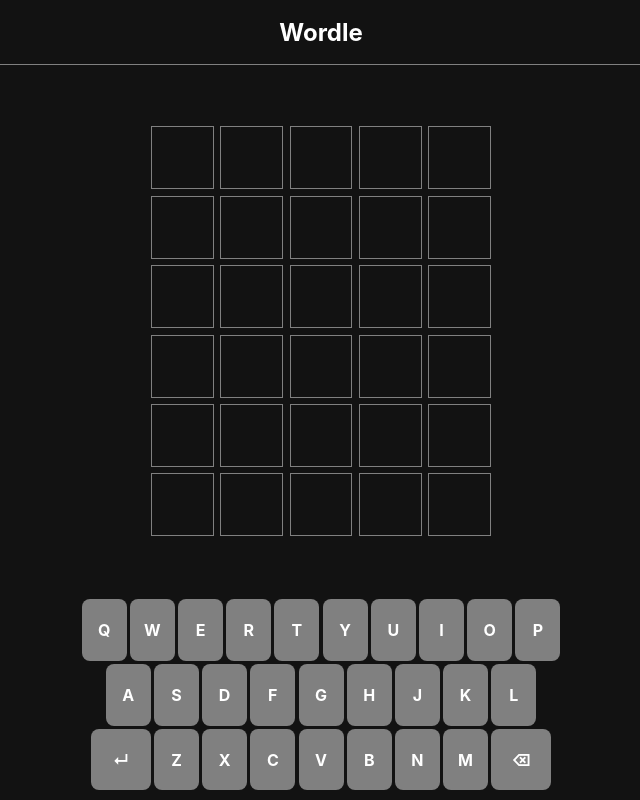
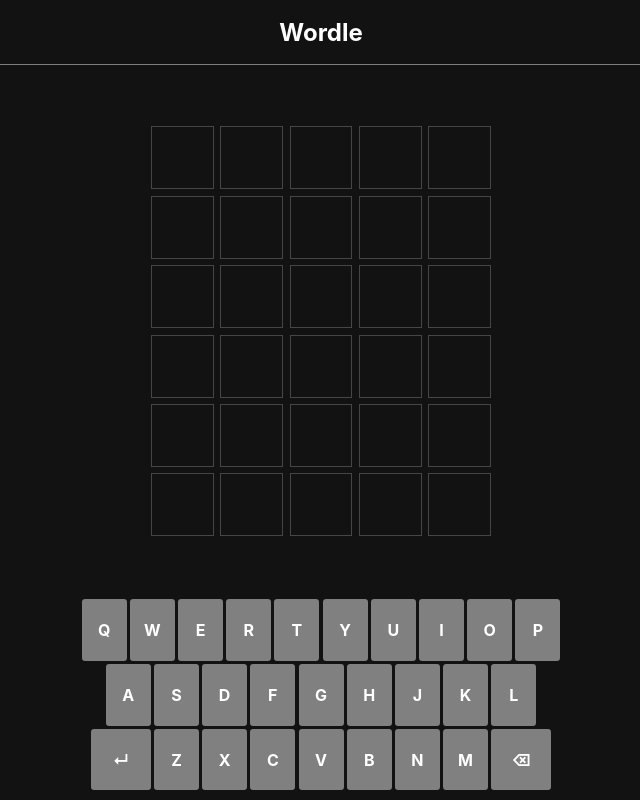
Before and after one commit to chris-pomeroy/wordle, a React (Create React App) app: page / in a window 1280 px wide. Shown: the whole page, without its empty margins (319-959 px from the left). Built offline with nearby package versions, Linux system fonts and the light colour scheme.

Commit message:
Changes to colour

```diff
--- a/src/components/board/Cell.module.css
+++ b/src/components/board/Cell.module.css
@@ -2,7 +2,7 @@
     width: 20%;
     aspect-ratio: 1 / 1;
     margin: .2rem;
-    border: 1px solid var(--default-colour);
+    border: 1px solid var(--incorrect-colour);
     display: flex;
     align-items: center;
     justify-content: center;
--- a/src/components/keyboard/Key.module.css
+++ b/src/components/keyboard/Key.module.css
@@ -1,6 +1,6 @@
 .key {
     padding: 1.3rem 0;
-    border-radius: .5rem;
+    border-radius: .2rem;
     margin: .1rem;
     user-select: none;
     width: 9%;
```
